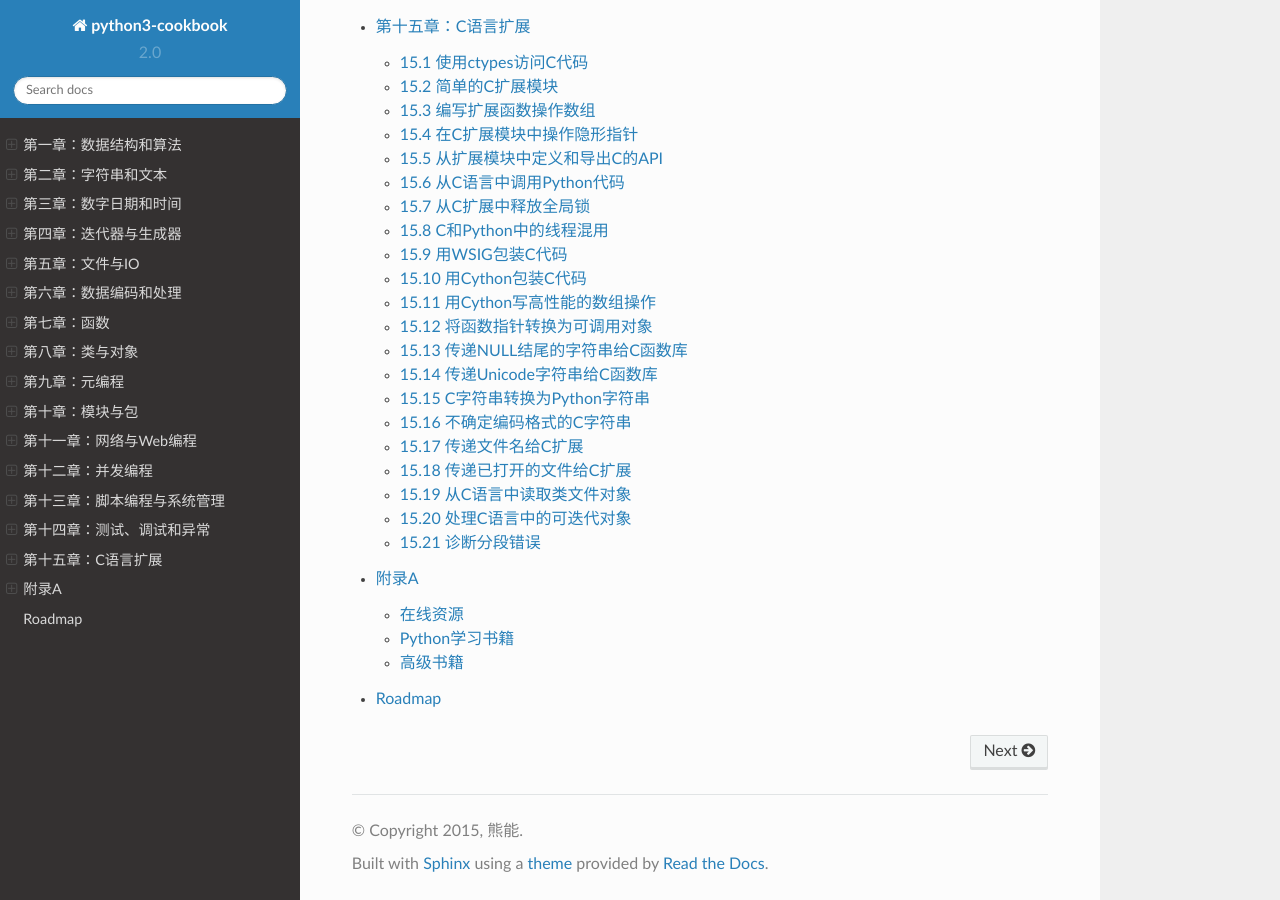
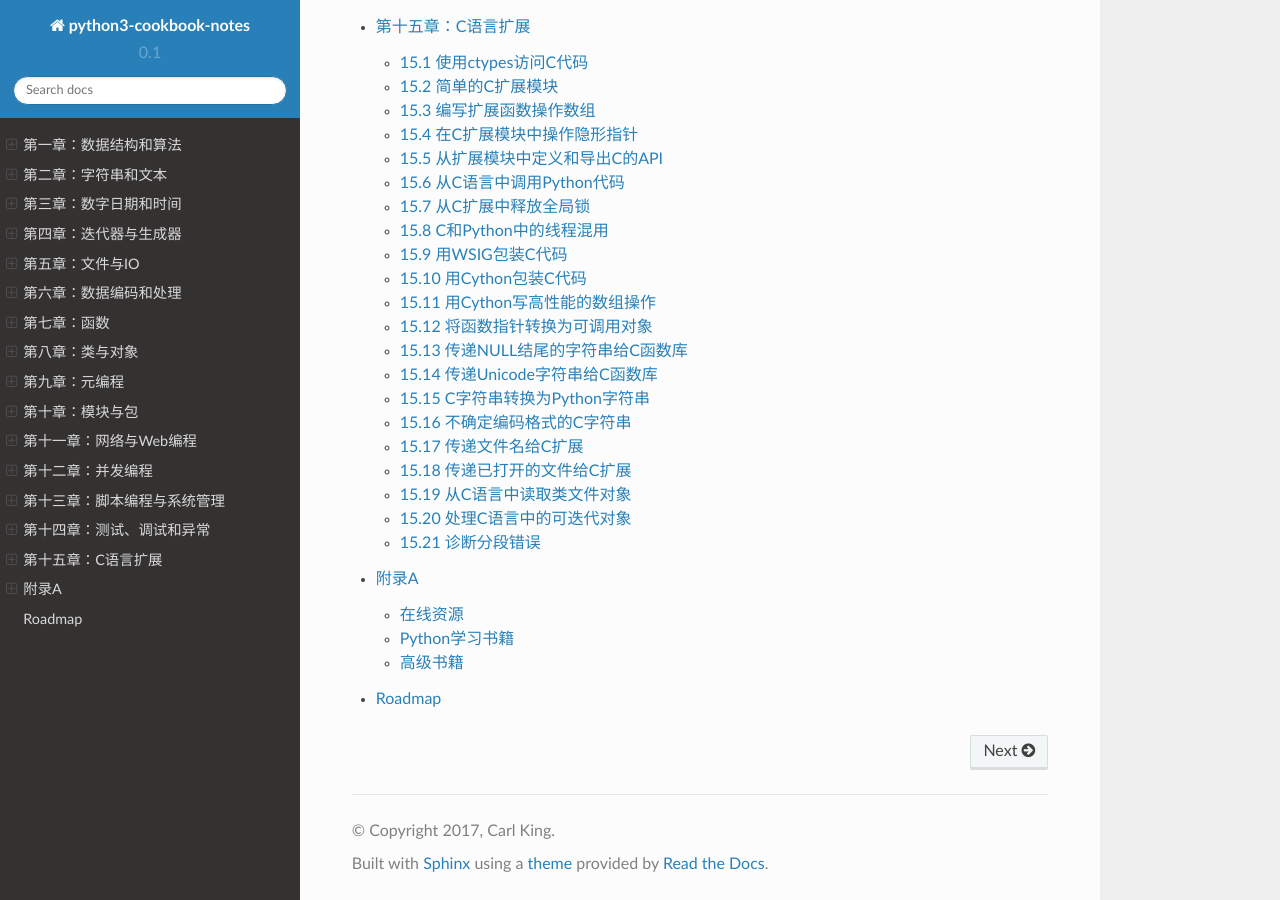
Before and after one commit to marrtinol/python3-cookbook-notes, a Sphinx documentation site: the page built from source/index.rst, in a window 1280 px wide and 900 px high, scrolled down 6817 px. Built offline with Sphinx 7.4.7 and the Read the Docs theme 2.0.0, drawn with Linux system fonts in a browser that asks for light colours.

Commit message:
更新 conf.py 文件, 更新文档信息, 更新 latex 导言, 解决 html 边栏目录问题

```diff
--- a/source/conf.py
+++ b/source/conf.py
@@ -43,17 +43,17 @@ source_suffix = '.rst'
 master_doc = 'index'
 
 # General information about the project.
-project = u'python3-cookbook'
-copyright = u'2015, 熊能'
+project = u'python3-cookbook-notes'
+copyright = u'2017, Carl King'
 
 # The version info for the project you're documenting, acts as replacement for
 # |version| and |release|, also used in various other places throughout the
 # built documents.
 #
 # The short X.Y version.
-version = '2.0'
+version = '0.1'
 # The full version, including alpha/beta/rc tags.
-release = '2.0.0'
+release = '0.1.0'
 
 exclude_patterns = []
 
@@ -62,7 +62,7 @@ html_theme = 'default'
 # html_static_path = ['_static']
 
 # Output file base name for HTML help builder.
-htmlhelp_basename = 'python3-cookbook doc'
+htmlhelp_basename = 'python3-cookbook-notes doc'
 
 
 # -- Options for LaTeX output ---------------------------------------------
@@ -82,19 +82,40 @@ latex_elements={# The paper size ('letterpaper' or 'a4paper').
 % \setCJKfamilyfont{song}{WenQuanYi Micro Hei}
 % \setCJKfamilyfont{sf}{WenQuanYi Micro Hei}
 \XeTeXlinebreaklocale "zh"
-\XeTeXlinebreakskip = 0pt plus 1pt
+% \XeTeXlinebreakskip = 0pt plus 1pt
+\renewcommand{\contentsname}{}
+
+% 在 section 前插入分页
 \usepackage{titlesec}
 \newcommand{\sectionbreak}{\clearpage}
-\newcommand\normalsectioning{\setcounter{secnumdepth}{2}}
-\newcommand\specialsectioning{\setcounter{secnumdepth}{-2}}
+
+% 章节编号只编号到 subsection
+\newcommand\normalsecnumdepth{\setcounter{secnumdepth}{2}}
+
+% 所有层次章节都不编号
+\newcommand\specialsecnumdepth{\setcounter{secnumdepth}{-2}}
+
+% toc 到 subsection
+\newcommand\normaltocdepth{
+    \setcounter{tocdepth}{2}
+    \addtocontents{toc}{\setcounter{tocdepth}{2}}
+}
+
+% toc 到 section
+\newcommand\specialtocdepth{
+    \setcounter{tocdepth}{1}
+    \addtocontents{toc}{\setcounter{tocdepth}{1}}
+}
+
+\specialsecnumdepth
 """}
 
 # Grouping the document tree into LaTeX files. List of tuples
 # (source start file, target name, title,
 #  author, documentclass [howto, manual, or own class]).
 latex_documents = [
-  ('index', 'python3-cookbook.tex', u'《Python Cookbook》第三版',
-   u'熊能', 'howto'),
+  ('index', 'python3-cookbook.tex', u'《Python Cookbook》第三版笔记',
+   u'Carl King', 'howto'),
 ]
 
 # -- Options for manual page output ---------------------------------------
@@ -102,8 +123,8 @@ latex_documents = [
 # One entry per manual page. List of tuples
 # (source start file, name, description, authors, manual section).
 man_pages = [
-    ('index', 'python3-cookbook', u'《Python Cookbook》第三版',
-     [u'熊能'], 1)
+    ('index', 'python3-cookbook', u'《Python Cookbook》第三版笔记',
+     [u'Carl King'], 1)
 ]
 
 # If true, show URL addresses after external links.
@@ -116,8 +137,8 @@ man_pages = [
 # (source start file, target name, title, author,
 #  dir menu entry, description, category)
 texinfo_documents = [
-  ('index', 'python3-cookbook', u'《Python Cookbook》第三版',
-   u'熊能', 'python3-cookbook', '《Python Cookbook》第三版',
+  ('index', 'python3-cookbook-notes', u'《Python Cookbook》第三版笔记',
+   u'Carl King', 'python3-cookbook-notes', '《Python Cookbook》第三版笔记',
    'Miscellaneous'),
 ]
 
@@ -130,6 +151,8 @@ if not on_rtd:  # only import and set the theme if we're building docs locally
     import sphinx_rtd_theme
     html_theme = 'sphinx_rtd_theme'
     html_theme_path = [sphinx_rtd_theme.get_html_theme_path()]
+else:
+    html_theme = 'sphinx_rtd_theme'
 # otherwise, readthedocs.org uses their theme by default, so no need to specify it
 #++++++++++++++++++++++++++++++++++++++++++++++++++++++++++++++++++++++++++++++++++++++++++++++++
 
```
